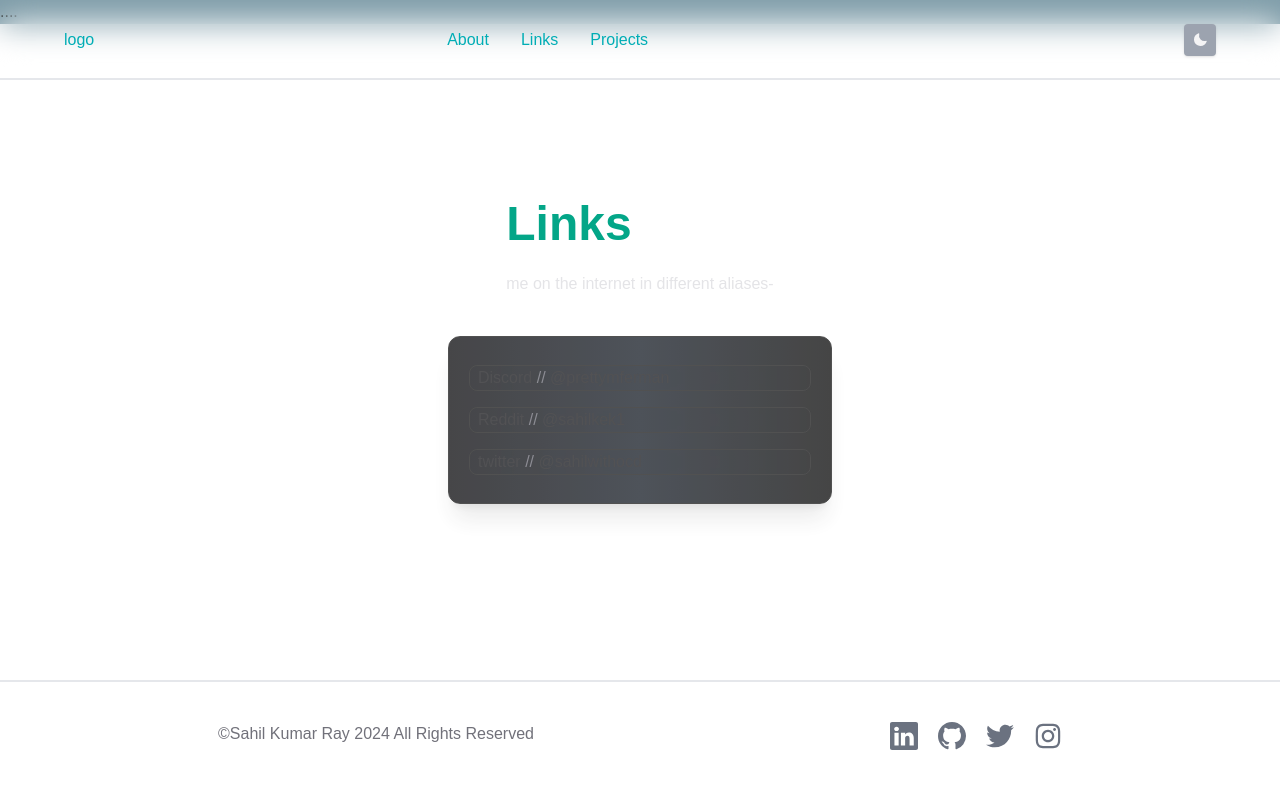
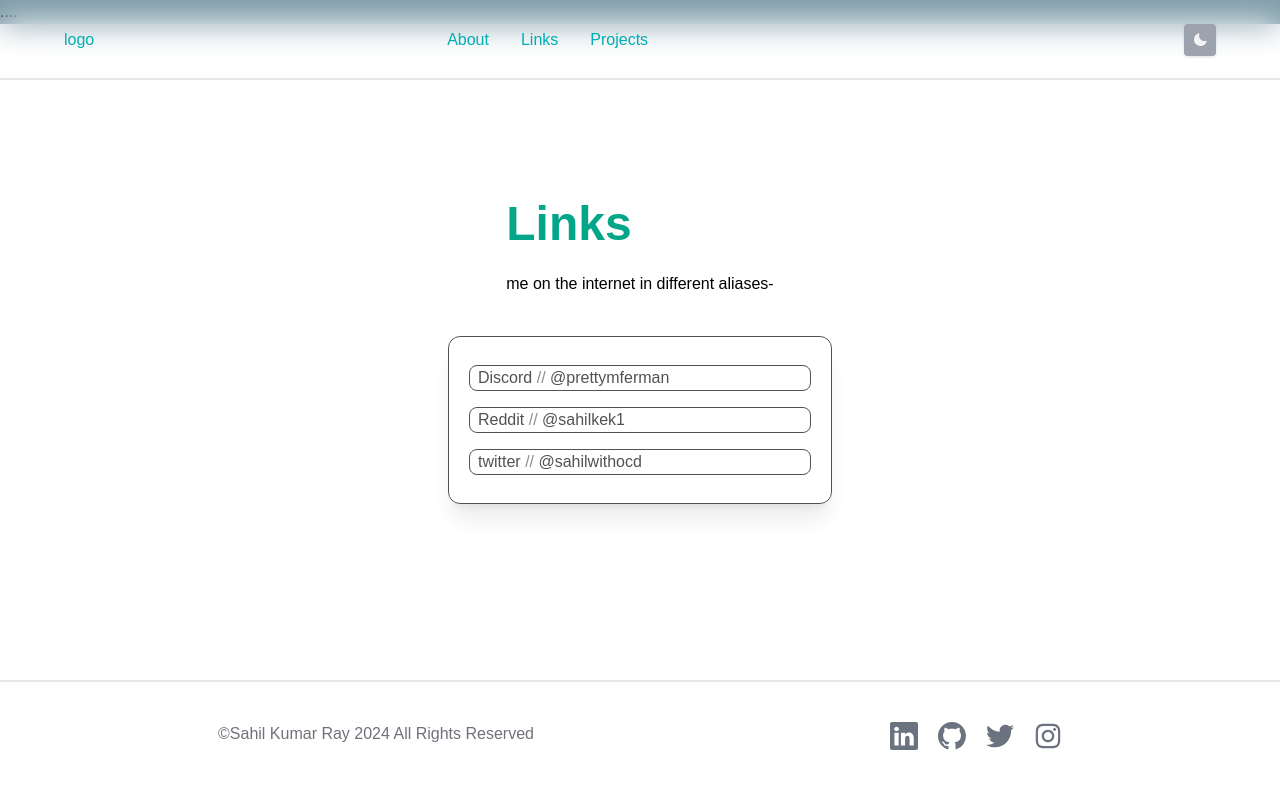
Before and after one commit to sahiwl/sahiwl.live, a Next.js app: page /links in a window 1280 px wide. Shown: the top 788 px of the page. Built offline with nearby package versions, Linux system fonts and the light colour scheme; a web font is replaced by a local one.

Commit message:
minor changes

```diff
--- a/app/about/page.tsx
+++ b/app/about/page.tsx
@@ -91,7 +91,7 @@ export default function about() {
           <div id="img" className="md:fixed static md:right-[2%] lg:right-[10%]">
             <Image
               className="rounded-3xl"
-              src={"/platypus.jpg"}
+              src="/platypus.jpg"
               height="370"
               width="370"
               alt=""
--- a/app/links/page.tsx
+++ b/app/links/page.tsx
@@ -3,7 +3,7 @@ import LinksComp from "@/components/Links"
 
 export default function links() {
   return (
-    <main className="text-zinc-200 min-h-full w-full">
+    <main className="dark:text-zinc-200 min-h-full w-full">
       <section className="b-slate-900  flex flex-col items-center justify-between md:py-20 py-24 mx-16 md:mx-20 md:my-24 my-20">
         <div className="" id="heading">
           <h3>Links</h3>
--- a/app/page.tsx
+++ b/app/page.tsx
@@ -30,7 +30,7 @@ export default function Home() {
           <div id="img" className="md:mx-20 md:visible invisible">
             <img
               className="rounded-full mx-auto"
-              src={"/platypus.jpg"}
+              src={"/platypus.jpeg"}
               height="370"
               width="370"
               alt=""/>
--- a/components/Links.tsx
+++ b/components/Links.tsx
@@ -2,7 +2,7 @@
 import {allLinks} from "../lib/links"
 export default function LinksComp(){
     return (
-        <div className="bg-gradient-to-r from-[#18181b] via-custom-dark to-neutral-900 md:mx-20 mx-16 mt-10 opacity-80 bg-inc-800/40 border-[1px] border-neutral-800 shadow-xl min-w-96 rounded-xl">
+        <div className="bg-gradient-to-r dark:from-[#18181b] dark:via-custom-dark dark:to-neutral-900 md:mx-20 mx-16 mt-10 opacity-80 bg-inc-800/40 border-[1px] border-neutral-800 shadow-xl min-w-96 rounded-xl">
             <div className="flex flex-col mx-5 py-5">
             {allLinks.map((link, index) => (
           <div
```
Also changed, not shown: public/sahil.jpeg (added).
